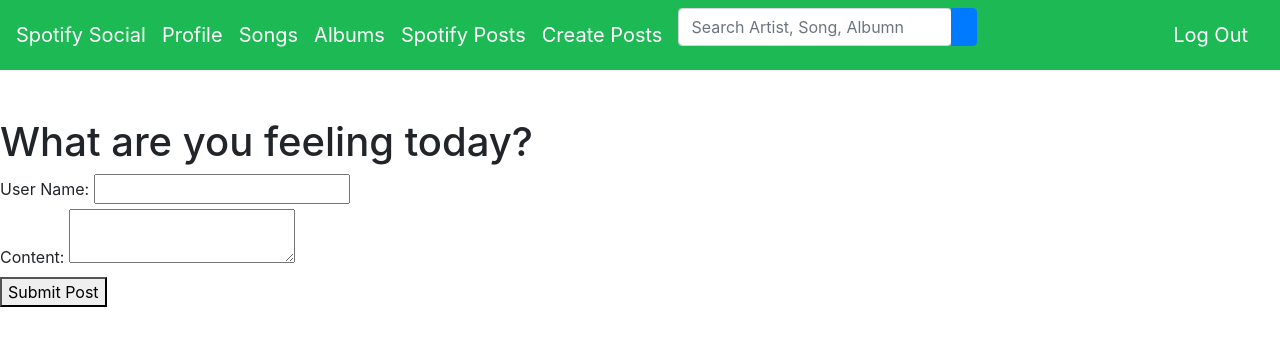
After one commit to itscold404/Spotify-Social, a Django app: page /create_posts_page/ in a window 1280 px wide. The commit adds this page. Shown: the top 346 px of the page. Run offline with Django 4.2, Linux system fonts and the light colour scheme; some libraries are stand-ins or nearby versions.

Commit message:
Create and Display Posts
Creating and Display Posts Functionality

```diff
--- a/spotify_social/actions.py
+++ b/spotify_social/actions.py
@@ -11,6 +11,7 @@ import urllib.parse
 import secrets
 import os
 import base64
+from datetime import datetime
 
 load_dotenv()
 
@@ -495,27 +496,37 @@ def load_profile(request):
 
 
 # ----------------------------------------------------------------------------
-# receives post request, retrieves title, content from form, executes query to
-# add into database
+# updates posts table with the info that is inputted by user
 # ----------------------------------------------------------------------------
 
 def create_post(request):
     if request.method == 'POST':
-        title = request.POST.get('title')
+        user_name = request.POST.get('user_name')
         content = request.POST.get('content')
 
-        # Assuming you have a 'posts' table in your database
-        query = "INSERT INTO posts (title, content) VALUES (%s, %s)"
-        args = (title, content)
+        # adding current date time to the list of parameters to take in
+        current_timestamp = datetime.now()
 
+        # trying to insert values into the posts table
         db = Database()
-        db.execute(query, args, return_result=False)
+        db.execute(
+            """
+            INSERT INTO post (user_name, date_time, content)
+            VALUES (%s, %s, %s);
+            """,
+            (user_name,current_timestamp,content),
+            False,
+        )
+
         db.update_db_and_close()
+        messages.success(request, "Posted!")
 
         # Redirect to the same page to avoid form resubmission on page reload
-        return redirect('posts_page')
+        return redirect(reverse('create_posts_page'))
 
-    return render(request, 'signed-in/posts_page.html', {})
+    return render(request, 'signed-in/create_posts_page.html', {})
+
+
 
 
 # ----------------------------------------------------------------------------
--- a/spotify_social/templates/signed-in/base.html
+++ b/spotify_social/templates/signed-in/base.html
@@ -15,6 +15,7 @@
             <a class="navbar-brand" href="{% url 'songs_page' %}">Songs</a>
             <a class="navbar-brand" href="{% url 'albums_page' %}">Albums</a>
             <a class="navbar-brand" href="{% url 'posts_page' %}">Spotify Posts</a>
+            <a class="navbar-brand" href="{% url 'create_posts_page' %}">Create Posts</a>
 
             <form id="APISearchForm" action="{%url 'search'%}" method="post">
                 {% csrf_token %}
--- /dev/null
+++ b/spotify_social/templates/signed-in/create_posts_page.html
@@ -0,0 +1,17 @@
+{% extends "signed-in/base.html"%}
+
+{% block content %}
+<h1>What are you feeling today?</h1>
+
+<form method="post" action="{% url 'create_post' %}">
+    {% csrf_token %}
+    <label for="user_name">User Name:</label>
+    <input type="text" name="user_name" required><br>
+
+    <label for="content">Content:</label>
+    <textarea name="content" required></textarea><br>
+
+    <button type="submit">Submit Post</button>
+</form>
+
+{% endblock %}
--- a/spotify_social/templates/signed-in/posts_page.html
+++ b/spotify_social/templates/signed-in/posts_page.html
@@ -9,7 +9,6 @@
 
 {% block content %}
     <h1>Spotify Posts</h1>
-
     <div id="posts_container">
         <p>This is a test to check if the template is rendering.</p>
         <table>
@@ -31,4 +30,7 @@
             </tbody>
         </table>
     </div>
+    <script src="https://code.jquery.com/jquery-3.5.1.slim.min.js"></script>
+    <script src="https://cdn.jsdelivr.net/npm/@popperjs/core@2.9.3/dist/esm/popper"></script>
+    <script src="https://maxcdn.bootstrapcdn.com/bootstrap/4.5.2/js/bootstrap.min.js"></script>
 {% endblock %}
--- a/spotify_social/urls.py
+++ b/spotify_social/urls.py
@@ -14,9 +14,11 @@ urlpatterns = [
     path("songs_page/", views.songs_page, name="songs_page"),
     path("albums_page/",views.albums_page, name="albums_page"),
     path("posts_page/",views.posts_page, name="posts_page"),
+    path("create_posts_page/",views.create_posts_page, name = "create_posts_page"),
     path("check_credentials/", actions.check_credentials, name="check_credentials"),
     path("create_account/", actions.create_account, name="create_account"),
     path("update_profile/", actions.update_profile, name="update_user_profile"),
+    path("create_post/",actions.create_post,name = "create_post"),
     path("logout/", actions.logout, name="logout"),
     path("delete_profile/", actions.delete_profile, name="delete_user_profile"),
     path("search/", actions.search, name="search"),
--- a/spotify_social/views.py
+++ b/spotify_social/views.py
@@ -109,12 +109,15 @@ def songs_page(request):
 def albums_page(request):
     return render(request, "signed-in/albums_page.html", {})
 
+
+#attempts to load posts, does not work
 def posts_page(request):
     # Check if the keys exist in the session
+
     db = Database()
     posts = db.execute(
         """
-        SELECT user_name, date_time, content
+        SELECT *
         FROM post
         ORDER BY date_time DESC;
         """,
@@ -124,3 +127,8 @@ def posts_page(request):
     db.close()
     print(posts)
     return render(request, 'signed-in/posts_page.html', {'posts':posts})
+
+# view for create posts
+
+def create_posts_page(request):
+    return render(request, 'signed-in/create_posts_page.html', {})
```
